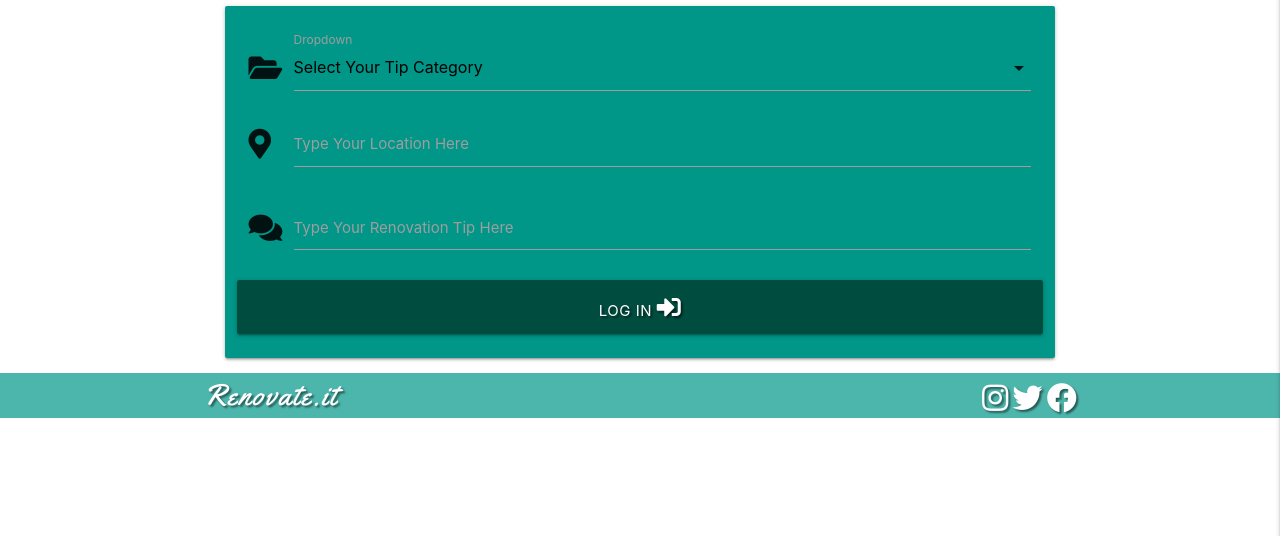
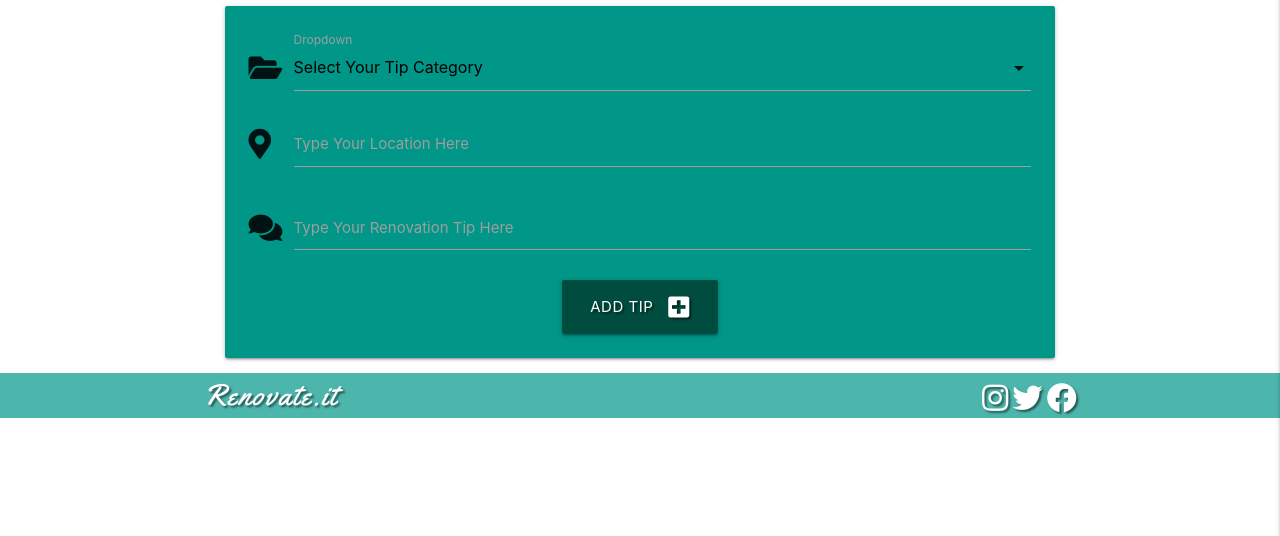
Before and after one commit to Code-Institute-Submissions/Gmanprodev-Renovate-it, a Flask app: page /add_tips in a window 1280 px wide. Shown: the part 160-696 px from the top of the page. Run offline with Flask 2, Linux system fonts and the light colour scheme; data that the repository does not hold is empty; some libraries are stand-ins or nearby versions.

Commit message:
Added route and if statement in app.py to inject users tips into a materialize card when added

```diff
--- a/app.py
+++ b/app.py
@@ -63,10 +63,10 @@ def login():
         if existing_user:
             if check_password_hash(
                 existing_user["password"], request.form.get("password")):
-                    session["user"] = request.form.get("username").lower()
-                    flash("Welcome, {}".format(
+                session["user"] = request.form.get("username").lower()
+                flash("Welcome, {}".format(
                         request.form.get("username")))
-                    return redirect(url_for(
+                return redirect(url_for(
                         "profile", username=session["user"]))
             else:
                 flash("Incorrect Username or Password")
@@ -97,8 +97,19 @@ def logout():
     return redirect(url_for("login"))
 
 
-@app.route("/add_tips")
+@app.route("/add_tips", methods=["GET", "POST"])
 def add_tips():
+    if request.method == "POST":
+        tip = {
+            "category_name": request.form.get("category_name"),
+            "username": session["user"],
+            "location": request.form.get("location"),
+            "tip": request.form.get("tip")
+        }
+        mongo.db.tips.insert_one(tip)
+        flash("Tip Successfully Added")
+        return redirect(url_for("get_tips"))
+
     categories = mongo.db.categories.find().sort("category_name, 1")
     return render_template("add_tips.html", categories=categories)
 
--- a/templates/add_tips.html
+++ b/templates/add_tips.html
@@ -4,7 +4,7 @@
     <h3 class="light-blue-text text-darken-4 center-align">Add Tips</h3>
 
         <div class="row">
-            <form class="col s12 m8 offset-m2" method="POST" action="">
+            <form class="col s12 m8 offset-m2" method="POST" action="{{ url_for('add_tips') }}">
                 <div class="card-panel teal">
                     <div class="input-field">
                         <i class="fas fa-folder-open prefix"></i>
@@ -26,14 +26,16 @@
                     <div class="row">
                         <div class="input-field col s12">
                             <i class="fas fa-comments prefix"></i>
-                            <textarea id="tip" name="tip" minlength="5" maxlength="50" class="materialize-textarea validate" required></textarea>
+                            <textarea id="tip" name="tip" minlength="5" maxlength="500" class="materialize-textarea validate" required></textarea>
                             <label for="tip">Type Your Renovation Tip Here</label>
                         </div>
                     </div>
                     <div class="row">
-                        <button type="submit" class="col s12 btn-large teal lighten-2 darken-4 text-shadow">
-                            Log In <i class="fas fa-sign-in-alt"></i>
-                        </button>
+                        <div class="col s12 center-align">
+                            <button type="submit" class="btn-large teal lighten-2 darken-4 text-shadow">
+                                Add Tip <i class="fas fa-plus-square right"></i>
+                            </button>
+                        </div>
                     </div>
                 </div>
             </form>
--- a/templates/tips.html
+++ b/templates/tips.html
@@ -10,7 +10,7 @@
                 <span class="card-title"><strong>{{ tip.category_name }}</strong></span>
             </div>
             <div class="card-content">
-                <p><i class="fas fa-user prefix"></i><strong> Username:</strong> {{ tip.user_name }}</p>
+                <p><i class="fas fa-user prefix"></i><strong> Username:</strong> {{ tip.username }}</p>
                 <p><i class="fas fa-map-marker-alt prefix"></i><strong> Location:</strong> {{ tip.location }}</p>
                 <p><i class="fas fa-comments prefix"></i><strong> Top Tip:</strong> {{ tip.tip }}</p>
             </div>
```
